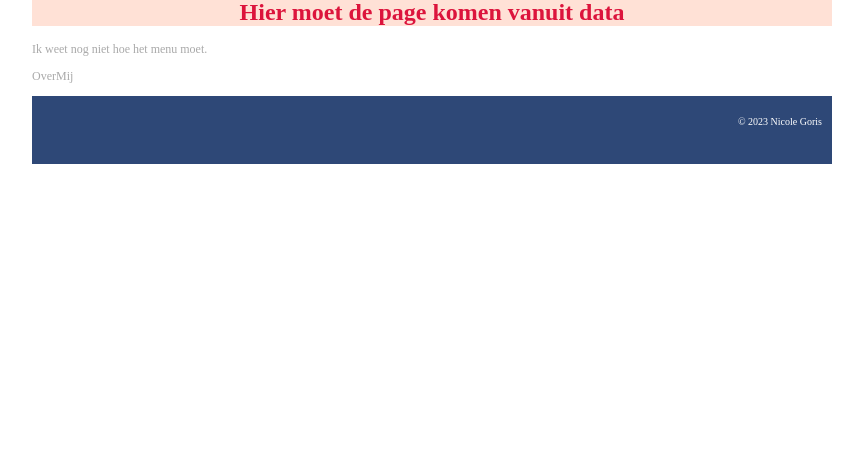
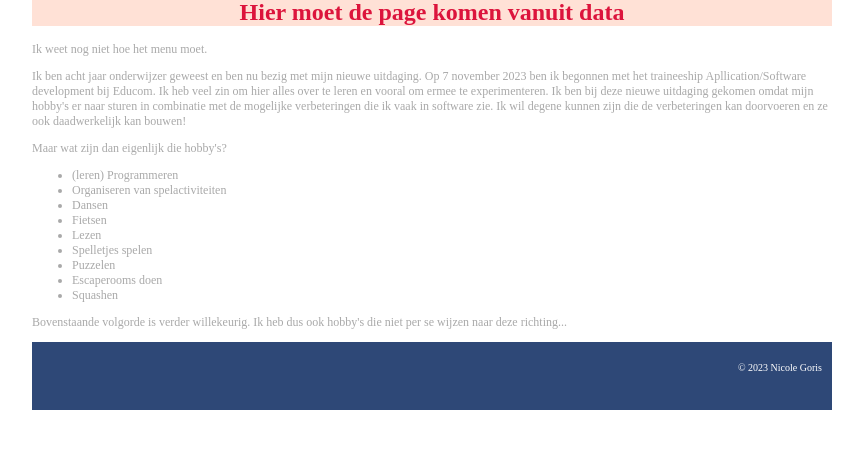
Before and after one commit to JeroenHeemskerk/educom-webshop-oop-1701178389, a PHP site: page /tests/test_about_doc.php in a window 1280 px wide. Shown: the part 17-466 px from the top of the page, without its empty margins (208-1071 px from the left). Run offline with PHP 8.4, Linux system fonts and the light colour scheme.

Commit message:
#4 content geupdated

```diff
--- a/views/AboutDoc.php
+++ b/views/AboutDoc.php
@@ -4,7 +4,28 @@ require_once "BasicDoc.php";
 $data = array("page" =>"basic");
 
 class AboutDoc extends BasicDoc {
-    protected function showContent() {echo"<p>OverMij</>";}
+    protected function showContent() {echo"<p class='blok'>Ik ben acht jaar onderwijzer geweest en ben nu bezig met mijn nieuwe uitdaging.
+        Op 7 november 2023 ben ik begonnen met het traineeship Apllication/Software development
+        bij Educom. Ik heb veel zin om hier alles over te leren en vooral om ermee te experimenteren.
+        Ik ben bij deze nieuwe uitdaging gekomen omdat mijn hobby's er naar sturen in combinatie
+        met de mogelijke verbeteringen die ik vaak in software zie. Ik wil degene kunnen zijn die
+        de verbeteringen kan doorvoeren en ze ook daadwerkelijk kan bouwen!
+    </p>
+    <p class='blok'>
+        Maar wat zijn dan eigenlijk die hobby's?
+        <ul>
+            <li>(leren) Programmeren</li>
+            <li>Organiseren van spelactiviteiten</li>
+            <li>Dansen</li>
+            <li>Fietsen</li>
+            <li>Lezen</li>
+            <li>Spelletjes spelen</li>
+            <li>Puzzelen</li>
+            <li>Escaperooms doen</li>
+            <li>Squashen</li>
+        </ul>
+        Bovenstaande volgorde is verder willekeurig. Ik heb dus ook hobby's die niet per se wijzen naar
+        deze richting...</p>";}
 }
 
 ?>
--- a/views/HomeDoc.php
+++ b/views/HomeDoc.php
@@ -2,7 +2,10 @@
 require_once "BasicDoc.php";
 
 class HomeDoc extends BasicDoc {
-    protected function showContent() {echo"<p>Welkom</p>";}
+    protected function showContent() {echo"<p>Welkom op in mijn eerste webshop. Deze webshop lijkt qua uiterlijk niet echt te veranderen, maar ik kan u vertellen...
+        Op de achtergrond gebeurt er van alles. Zo was de site eerst opgebouwd met procedureel programmeren en nu is de structuur object georienteerd opgebouwd.
+        Vanuit deze pagina kunt u makkelijk navigeren naar de andere pagina's van deze site. Zo kunt u meer over mij te weten komen, maar ook een vraag stellen of uw
+        eigen spellencollectie uitbreiden met een aantal van mijn favorieten!</p>";}
 }
 
 ?>
```
